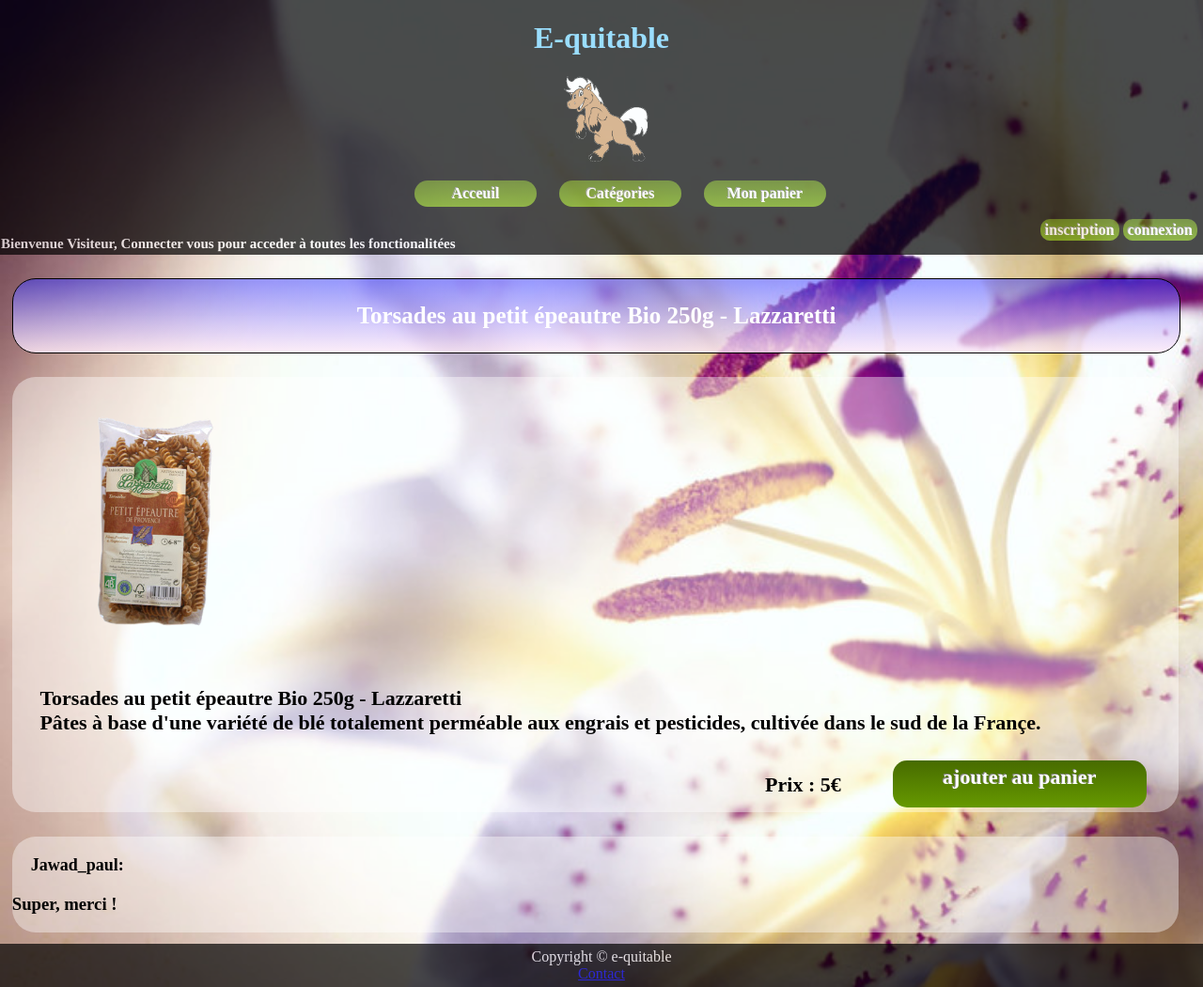
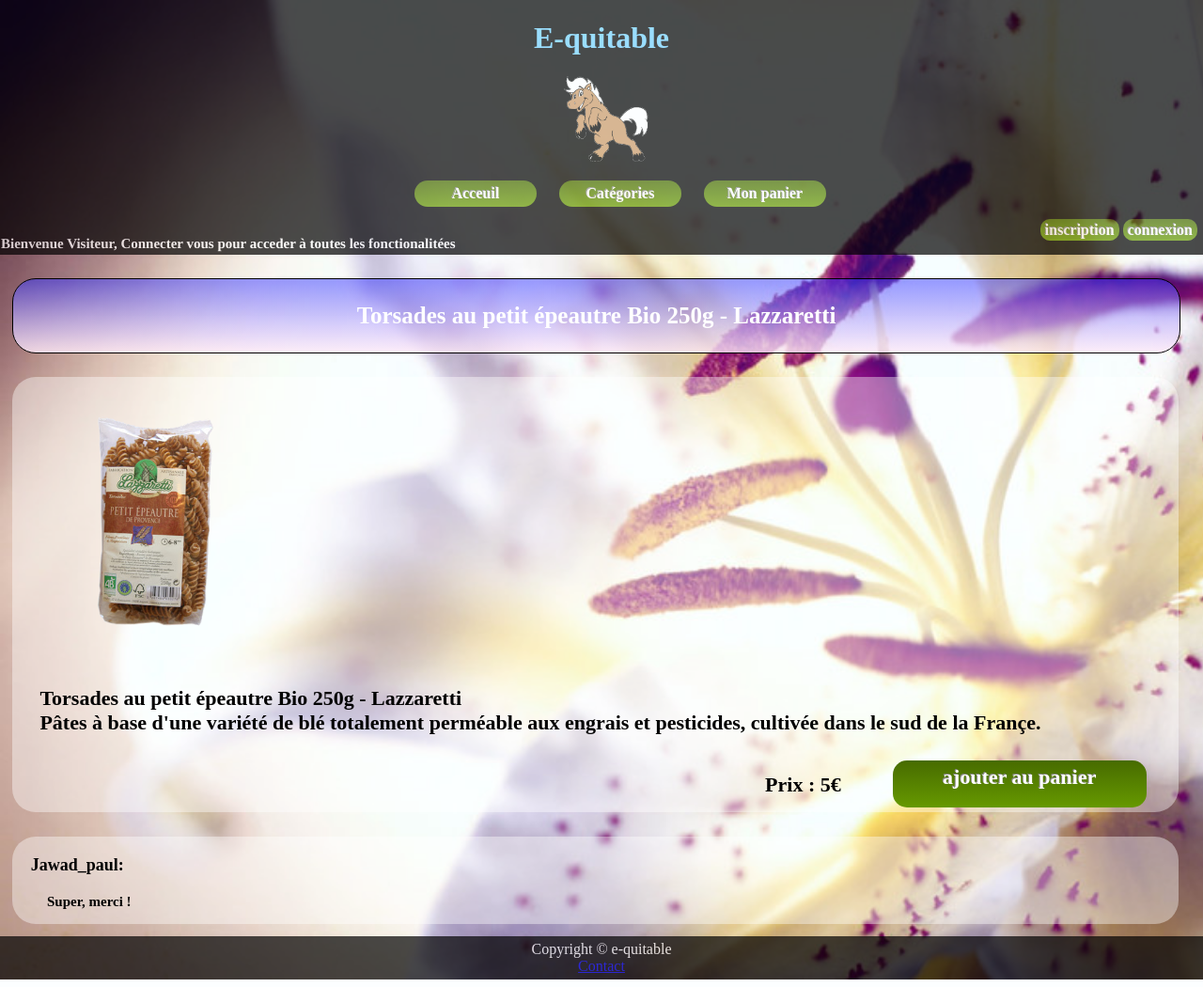
Before and after one commit to Dracks977/site, a PHP site: page /pages/dproduit.php?p=1 in a window 1280 px wide. Shown: the whole page at 94% size. Run offline with PHP 8.4, Linux system fonts and the light colour scheme; data comes from the database, SQL or seed files in the repository; some libraries are stand-ins or nearby versions.

Commit message:
com margin

```diff
--- a/assets/style.css
+++ b/assets/style.css
@@ -394,6 +394,12 @@ input[type=submit], input[type=reset] {
     margin: 1%;
 }
 
+#loicom {
+    font-size: 15px;
+    margin-left: 3%;
+    margin-right: 1%;
+}
+
 
 aside {
     margin:5px;
--- a/pages/Com.php
+++ b/pages/Com.php
@@ -6,7 +6,7 @@ $reponse = $conn->query("SELECT * FROM Commentaire_Produit WHERE ID_produit={$id
 
 
 while ($donnees = $reponse->fetch()){
-	echo "<div id='con'><h4>" . $donnees['Nom'] . "_" . $donnees['Prenom'] . ":<h3 id='loi' style='margin-left:3%, margin-right:1%'>" . $donnees['Description'] . "</h3></h4></div>";
+	echo "<div id='con'><h4>" . $donnees['Nom'] . "_" . $donnees['Prenom'] . ":<h3 id='loicom'>" . $donnees['Description'] . "</h3></h4></div>";
 }
 
 $reponse->closeCursor();
```
